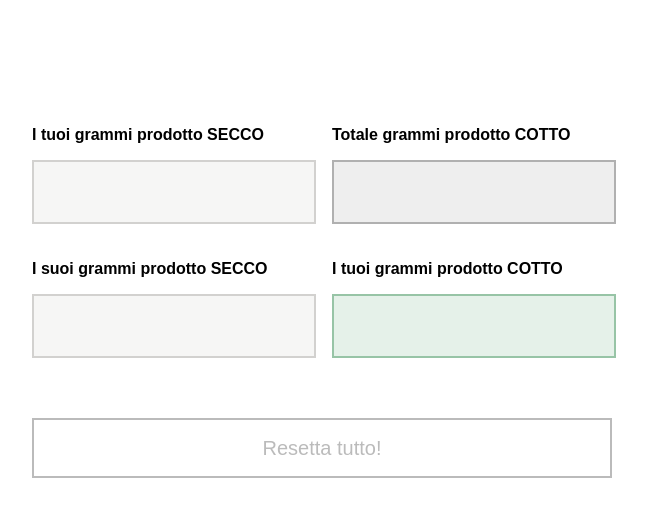
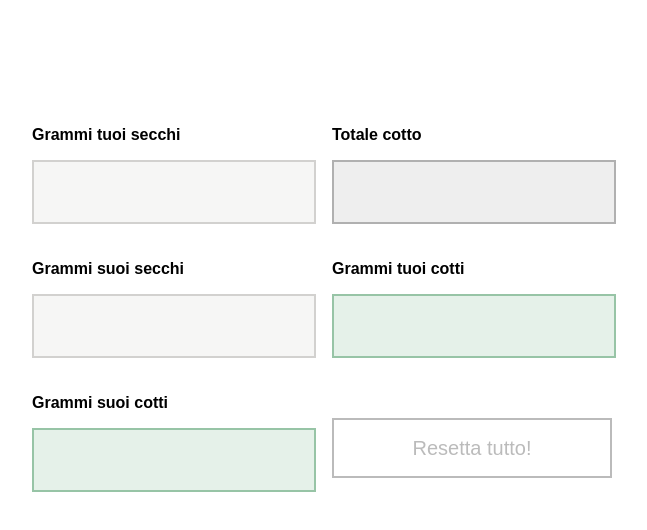
Before and after one commit to fakeab/CalcolaPorzioni, a plain HTML site: page index.html in a window 1280 px wide. Both pictures are taken after a click on the button "Resetta tutto!". Shown: the whole page, without its empty margins (318-965 px from the left). Drawn offline with Linux system fonts and the light colour scheme.

Commit message:
Add files via upload
- numbers are now rounded (without decimals)
- added output for both persons

```diff
--- a/index.html
+++ b/index.html
@@ -5,27 +5,37 @@
     <title>Calcola porzioni</title>
 
     <link rel="stylesheet" href="styles.css">
+    <link rel="icon" type="image/x-icon" href="favicon.ico">
 </head>
 <body>
-    <h1 class="hidden">Online 3-Satz (Dreisatz) berechnen</h1>
+    <h1 class="hidden">Calcola porzioni</h1>
 
     <div class="container">
         <div class="item">
-            <p>I tuoi grammi prodotto SECCO</p>
+            <p>Grammi tuoi secchi</p>
             <input type="number" class="input -type-a" id="type-a-top">
         </div>
         <div class="item">
-            <p>Totale grammi prodotto COTTO</p>
+            <p>Totale cotto</p>
             <input type="number" class="input -type-b" id="type-b-top">
         </div>
         <div class="item">
-            <p>I suoi grammi prodotto SECCO</p>
+            <p>Grammi suoi secchi</p>
             <input type="number" class="input -type-a" id="type-a-bottom">
         </div>
+
         <div class="item">
-            <p>I tuoi grammi prodotto COTTO</p>
-            <input type="number" class="input -type-c" id="type-b-bottom">
+            <p>Grammi tuoi cotti</p>
+            <input type="number" class="input -type-c" id="type-b-bottom" readonly>
         </div>
+
+        <div class="item">
+            <p>Grammi suoi cotti</p>
+            <input type="number" class="input -type-c" id="type-c-bottom" readonly>
+        </div>
+
+
+
         <div class="item">
             <button type="reset" class="button" id="delete">Resetta tutto!</button>
         </div>
--- a/script.js
+++ b/script.js
@@ -2,10 +2,13 @@ var elements;
 var LAST_ONE_EMPTY = 'empty';
 var lastOne = LAST_ONE_EMPTY;
 var somma;
-var risultato;
+var risultato1;
+var risultato2;
 
-calculate = function (a1, a2, b1, b2) {
+
+calculate = function (a1, a2, b1, b2, b3) {
     var valued = '';
+
 
     if (a1 != '') { valued += '1'; }
     if (a2 != '') { valued += '2'; }
@@ -21,16 +24,18 @@ calculate = function (a1, a2, b1, b2) {
         switch (valued) {
             case '123':
                 somma = +a1 + +a2;
-                risultato = (a1 * b1) / (somma)
-                elements.B2.value = +risultato.toFixed(1);
+                risultato1 = (a1 * b1) / (somma);
+                risultato2 = (a2 * b1) / (somma);
+                elements.B2.value = +risultato1.toFixed(0);
+                elements.B3.value = +risultato2.toFixed(0);
 
                 break;
-            case '124':
-                elements.B1.value = b2 * a1 / a2;
-                break;
-            case '134':
+           case '124':
+              elements.B1.value = b2 * a1 / a2;
+               break;
+           case '134':
                 elements.A2.value = a1 * b2 / b1;
-                break;
+               break;
             case '234':
                 elements.A1.value = a2 * b1 / b2;
                 break;
@@ -41,11 +46,13 @@ calculate = function (a1, a2, b1, b2) {
 
 initCalculation = function() {
     var clear = document.getElementById('delete');
+
     elements = {
         A1: document.getElementById('type-a-top'),
         A2: document.getElementById('type-a-bottom'),
         B1: document.getElementById('type-b-top'),
-        B2: document.getElementById('type-b-bottom')
+        B2: document.getElementById('type-b-bottom'),
+        B3: document.getElementById('type-c-bottom')
     };
 
     clear.onclick = function () {
@@ -53,6 +60,7 @@ initCalculation = function() {
         elements.A2.value = '';
         elements.B1.value = '';
         elements.B2.value = '';
+        elements.B3.value = '';
         lastOne = LAST_ONE_EMPTY;
     };
 
@@ -61,12 +69,16 @@ initCalculation = function() {
             elements.A1.value,
             elements.A2.value,
             elements.B1.value,
-            elements.B2.value
+            elements.B2.value,
+            elements.B3.value
+
         );
     };
 };
 
 // Start the functions.
-window.onload = function() {
+window.onload = function () {
+
+
     initCalculation();
 };
--- a/styles.css
+++ b/styles.css
@@ -45,6 +45,7 @@ body {
     }
 
     .input.-type-c {
+
         background-color: rgba(0, 120, 39, 0.1);
         border-color: rgba(34, 128, 65, 0.4);
         color: #277d43;
```
